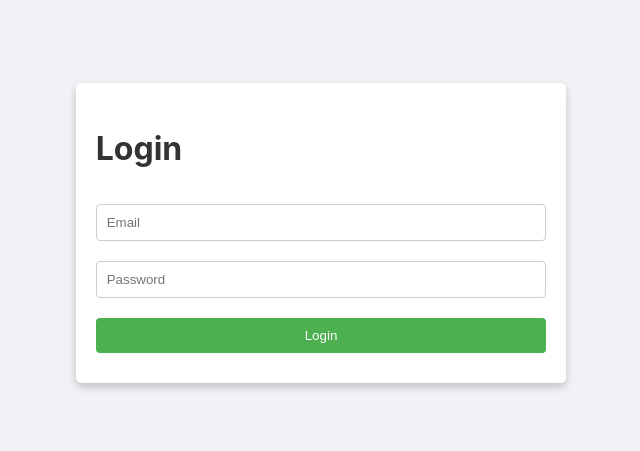
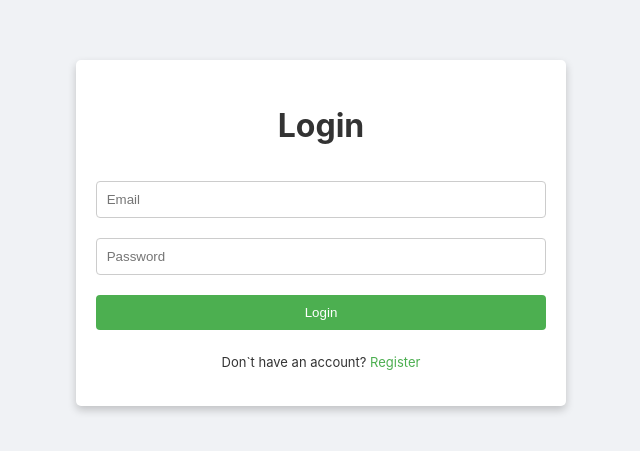
Before and after one commit to Dany02S/eth_wallet_app, a React (Vite) app in the folder client/: page /login in a window 1280 px wide. Shown: the part 167-618 px from the top of the page, without its empty margins (319-959 px from the left). Built offline with nearby package versions, Linux system fonts and the light colour scheme.

Commit message:
Jump between login and register

```diff
--- a/client/src/pages/Login.jsx
+++ b/client/src/pages/Login.jsx
@@ -28,7 +28,9 @@ function Login() {
                 <input className='form-input' type='password' placeholder='Password' onChange={(e) => setPassword(e.target.value)} />
                 {loginError && <div className='form-error'>{loginError}</div>}
                 <button className='form-button' type='submit'>Login</button>
+                {/* Go to login if have an account */}
             </form>
+            <p className='nav-text'>Don`t have an account? <span className='nav-link' onClick={() => navigate('/register')}>Register</span></p>
         </div>
     );
 }
--- a/client/src/pages/Register.jsx
+++ b/client/src/pages/Register.jsx
@@ -35,6 +35,7 @@ function Register() {
                 {registrationError && success === false && <div className='form-error'>{registrationError}</div>}
                 {success ? <button onClick={() => navigate('/login')} className='form-button' type='button'>Login</button> : <button className='form-button' type='submit'>Register</button>}
             </form>
+            <p className='nav-text'>Already have an account? <span className='nav-link' onClick={() => navigate('/login')}>Login</span></p>
         </div>
     )
 }
--- a/client/src/styles/Forms.css
+++ b/client/src/styles/Forms.css
@@ -8,6 +8,11 @@
     display: flex;
     flex-direction: column;
     box-shadow: 0 4px 8px 0 rgba(0, 0, 0, 0.2);
+
+    display: flex;
+    justify-content: center;
+    align-items: center;
+
 }
 
 .form-input {
@@ -57,3 +62,17 @@
     border-radius: 4px;
     border: 1px solid rgb(40, 151, 34);
 }
+
+.nav-text {
+    text-decoration: none;
+    font-size: small;
+}
+
+.nav-link {
+    color: #4CAF50;
+    text-decoration: none;
+    cursor: pointer;
+}
+.nav-link:hover {
+    text-decoration: underline;
+}
```
Also changed, not shown: 1 other file (tests, documents, lock files or other folders).
